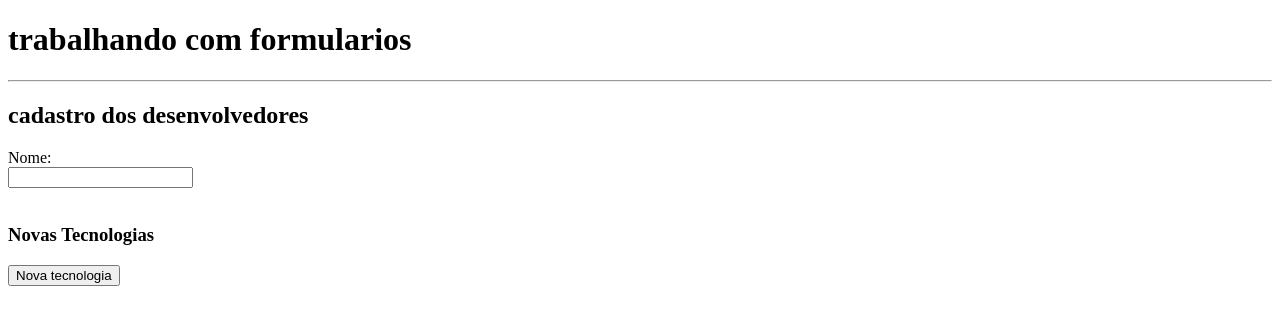
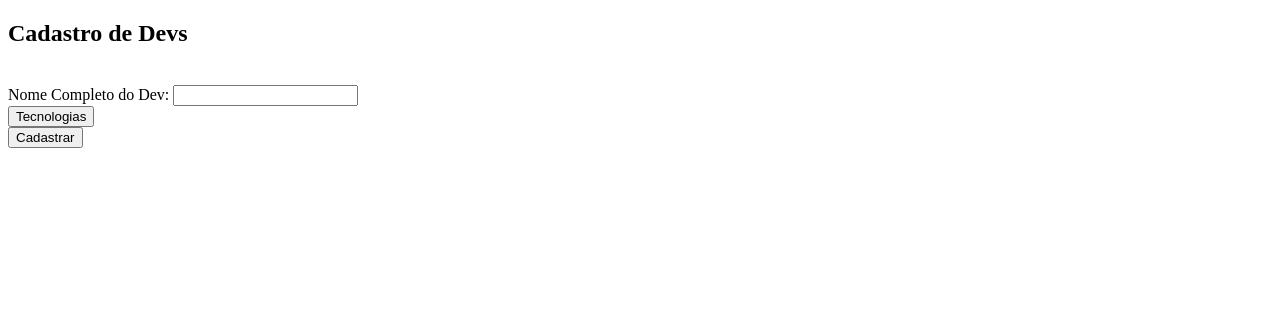
Before and after one commit to carlosalvexs/PROJETO-3-CADASTRO-DE-DEVS, a plain HTML site: page index.html in a window 1280 px wide. Drawn offline with Linux system fonts and the light colour scheme.

Commit message:
Update index.html

```diff
--- a/index.html
+++ b/index.html
@@ -3,30 +3,23 @@
 <head>
     <meta charset="UTF-8">
     <meta name="viewport" content="width=device-width, initial-scale=1.0">
-    <title>Trabalhando com formularios</title>
-
-
-    <script src="./script.js" defer></script>
-
+    <link rel="stylesheet" href="./src/style.css">
+    <script src="./src/script.js" defer> </script>
+    <title>cadu projeto</title>
 </head>
 <body>
-    <h1>trabalhando com formularios</h1>
-    <hr>
-    <h2>cadastro dos desenvolvedores</h2>
+    <h2> Cadastro de Devs </h2><br>
 
-    <form id="formDesenvolvedor">
-        <label for="name">Nome:</label><br>
-        <input type="text" name="name" id="name"><br><br>
+    <form id="devInfo">
 
-        <h3>Novas Tecnologias</h3>
+        <label for="nameDev">Nome Completo do Dev:</label>
+        <input type="text" name="nameDev" id="nameDev"><br>
 
-        <button onclick="addContact()">Nova tecnologia</button><br>
+        <button id="createTec">Tecnologias</button>
 
+    </form>
 
-        <section id ='contact-list'><br>
+    <button id="devRegister">Cadastrar</button>
 
-
-        </section>
-    </form>
 </body>
 </html>
```
